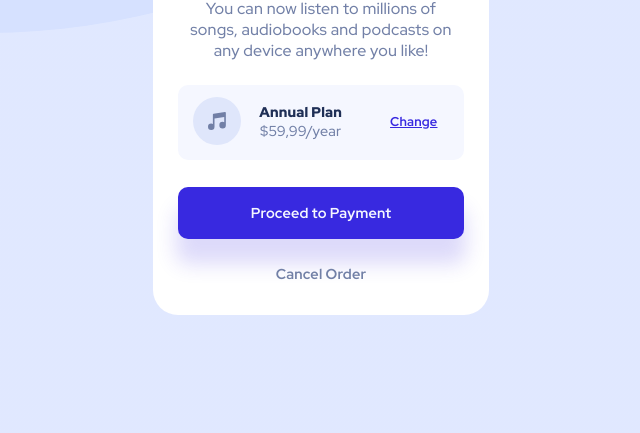
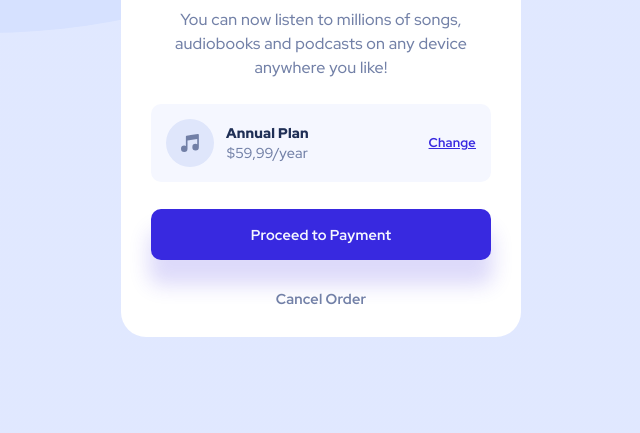
Before and after one commit to Riccardo-Basile/FEM_Challenge---Order-summary-component, a plain HTML site: page index.html in a window 1280 px wide. Shown: the part 367-800 px from the top of the page, without its empty margins (319-959 px from the left). Drawn offline with Linux system fonts and the light colour scheme.

Commit message:
OrderSummaryChallenge - CLOSED

```diff
--- a/css/style.css
+++ b/css/style.css
@@ -33,6 +33,7 @@ html{
   --darkblue-clr: hsl(223, 47%, 23%);
 
   --btn-shadow-clr: hsla(245, 75%, 52%, 0.171);
+  --hover-clr: hsl(245, 83%, 68%);
 }
 
 
@@ -123,33 +124,48 @@ picture {
   margin-bottom: 1.5em;
   font-size: 1rem;
   font-weight: 500;
+  line-height: 1.5;
+}
+
+@media (min-width: 735px){
+  .summary{
+    width: 25rem;
+    font-size: 1.2rem;
+  }
 }
 
 
 /* ---------------------------- PLAN SELECTION ------------------------------- */
 .select-plan{
   width: 85%;
-  background:var(--very-paleblue-clr);
+  background: var(--very-paleblue-clr);
   border-radius: 10px;
-  padding: 1em 1.25em 1.25em;
+  padding: 1.25em 1.25em 1.25em;
   align-items: center;
+  justify-content: space-between;
   font-size: .75rem;
   margin-bottom: 2.25em;
 }
 .actual-plan{
   text-align: center;
-  margin-inline: 1.5em 4em;
+  margin-inline: 1em auto;
 }
 .plan-name{
   font-weight: 900;
 }
 .plan-price{
   font-size: .9rem;
+  margin-top: .1em;
 }
 .plan-change{
   font-size: .8rem;
   font-weight: 700;
+  text-underline-offset: .1em;
   color: var(--brightblue-clr);
+}
+.plan-change:hover{
+  text-decoration: none;
+  color: var(--hover-clr)
 }
 
 
@@ -169,11 +185,21 @@ picture {
   padding: 1.125em 0;
   box-shadow: 0px 23px 20px 2px var(--btn-shadow-clr);
 }
+.btn-pay:hover{
+  background: var(--hover-clr);
+  cursor: pointer;
+}
 
 .btn-cancel{
   background-color: transparent;
-  padding: .75em 0;
-  margin: 1em auto 1.5em;
+  padding: 0;
+  width: max-content;
+  margin: 2em auto 2em;
+}
+.btn-cancel:hover{
+  color: var(--darkblue-clr);
+  font-weight: 700;
+  cursor: pointer;
 }
 
 
--- a/index.html
+++ b/index.html
@@ -23,7 +23,7 @@
             and podcasts on any device anywhere you like!</p>
         </div>
         <div class="select-plan row">
-          <img src="images/icon-music.svg" alt="">
+          <img class="plan-img" src="images/icon-music.svg" alt="">
           <div class="actual-plan">
             <h3 class="plan-name">Annual Plan</h3>
             <div class="plan-price">$59,99/year</div>
```
